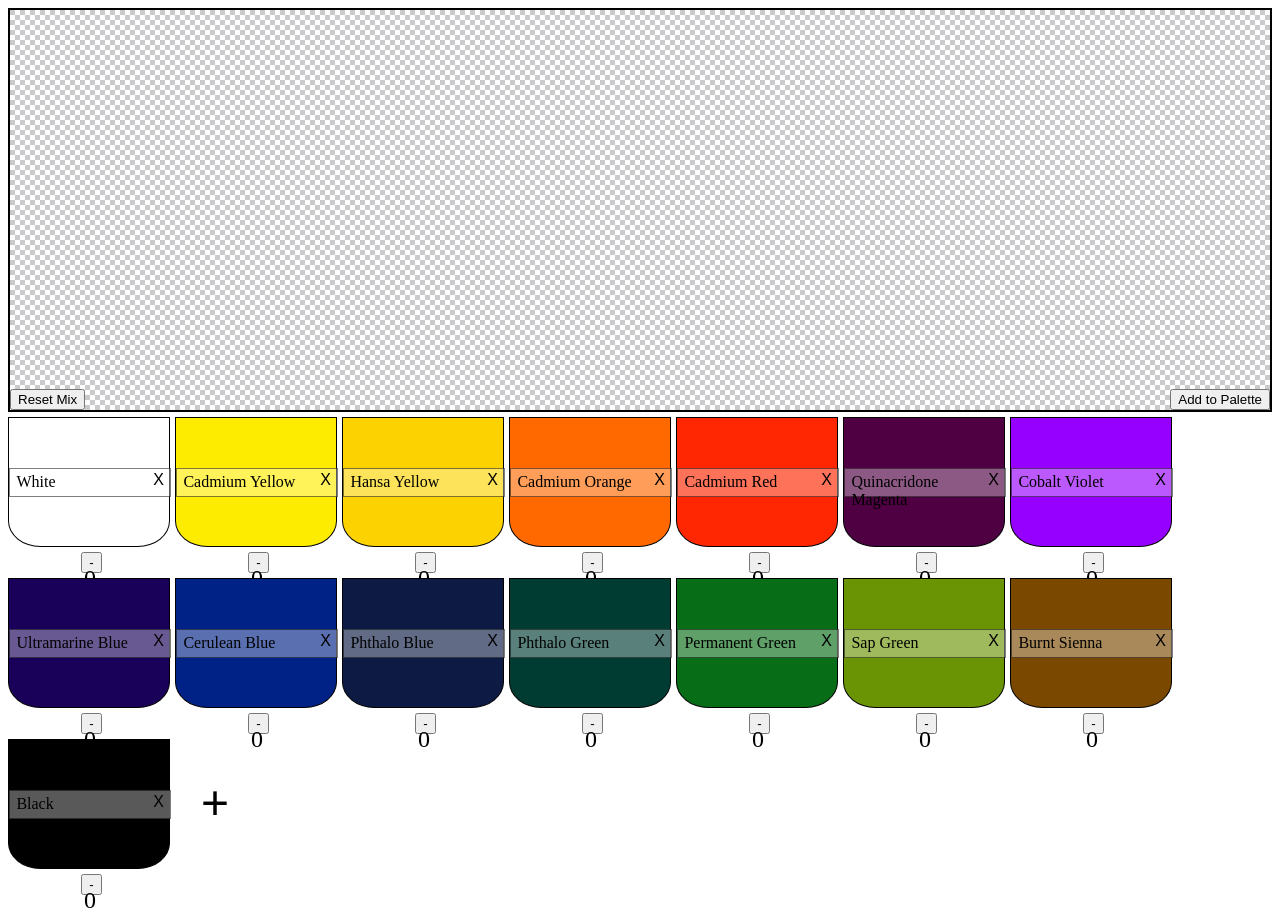
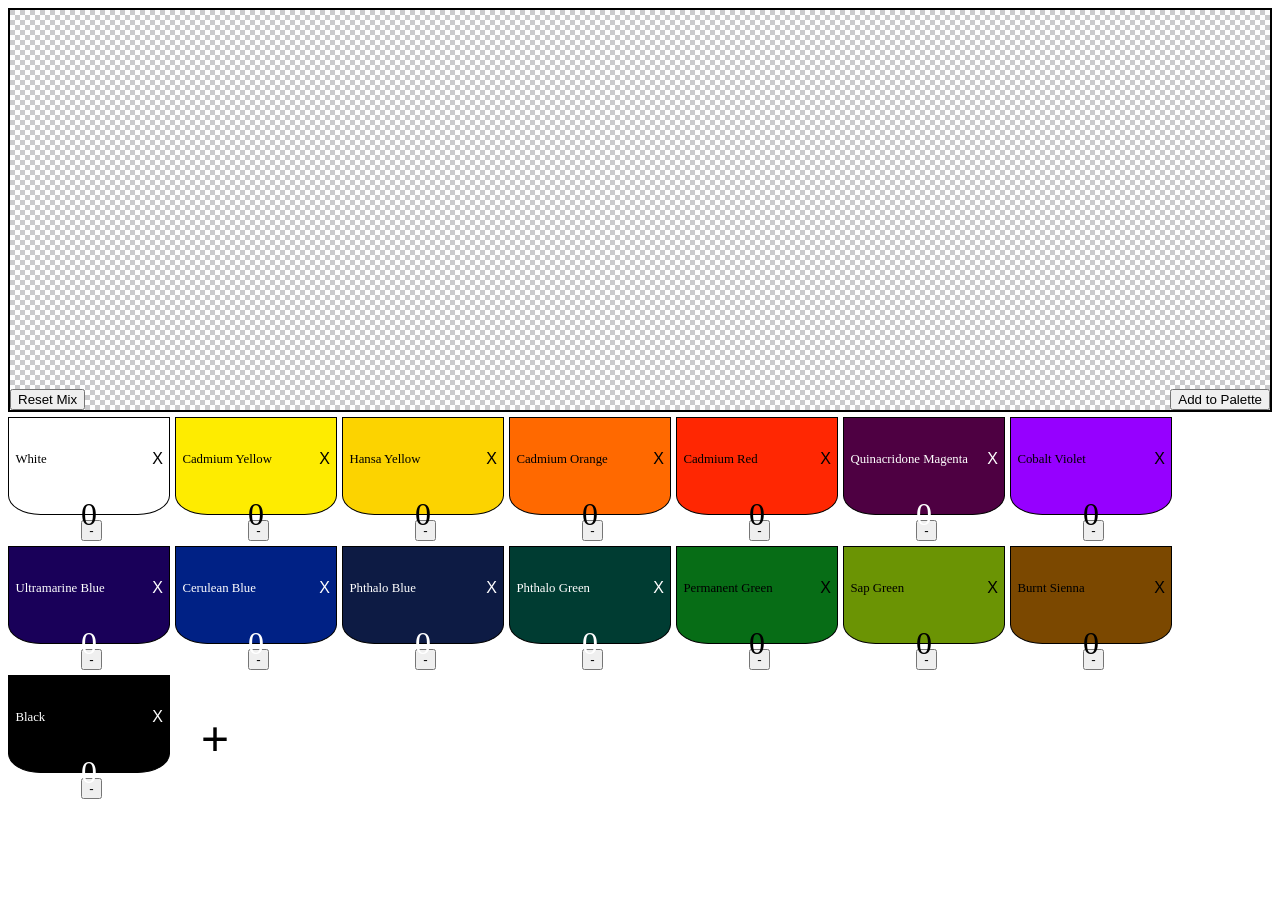
Before and after one commit to Palette-Pickers/paint-mixer, a React app: page / in a window 1280 px wide. After the commit the page ends 808 px from the top, so only its background shows below. Built offline with nearby package versions, Linux system fonts and the light colour scheme.

Commit message:
feature: color of palette text contrasts with background color

```diff
--- a/src/Mixer.scss
+++ b/src/Mixer.scss
@@ -100,7 +100,7 @@
         .swatch {
             position: relative;
             width: 10rem;
-            height: 8rem;
+            height: 6rem;
             margin: 5px 5px 5px 0;
             border-radius: 0 0 20% 20%;
             border: 1px solid black;
@@ -119,9 +119,9 @@
 
             .partsInMix {
                 padding: 0;
-                font-size: 1.5rem;
+                font-size: 2rem;
                 width: 100%;
-                top: 6rem;
+                top: 3rem;
                 position: relative;
                 display: flex;
                 justify-content: center;
@@ -133,6 +133,7 @@
                 z-index: 2;
                 display: block;
                 margin: 0.2rem 1rem 0.5rem 0.4rem;
+                font-size: 0.8rem
             }
             .swatch-ui {
                 display: flex;
@@ -141,8 +142,6 @@
                 align-items: center;
                 justify-content: space-between;
                 position: relative;
-                background-color: rgba(255, 255, 255, 0.35);
-                border: solid 1px rgba(0, 0, 0, 0.5);;
                 width: 100%;
                 bottom: 0;
                 right: 0;
--- a/src/Mixer.tsx
+++ b/src/Mixer.tsx
@@ -6,7 +6,7 @@ import Wheel from "@uiw/react-color-wheel";
 import ShadeSlider from '@uiw/react-color-shade-slider'
 import EditableInputRGBA from '@uiw/react-color-editable-input-rgba';;
 import {hsvaToRgba, hsvaToRgbaString} from '@uiw/color-convert';
-import {isDark} from './utils/isDark';
+import isDark from "./utils/isDark";
 
 
 interface ColorPart {
@@ -20,6 +20,32 @@ interface RGBColor {
     g: number;
     b: number;
     a?: number;
+}
+const normalizeRGB = (color: any): string => {
+    if (Array.isArray(color) && color.length >= 3) {
+        return `rgb(${color[0]}, ${color[1]}, ${color[2]})`;
+    } else if (typeof color === 'string') {
+        const match = color.match(/rgb\((\d+),\s*(\d+),\s*(\d+)\)/);
+        if (match) {
+            return `rgb(${match[1]}, ${match[2]}, ${match[3]})`;
+        }
+        return color;
+    } else {
+        console.error('Unexpected format for color:', color);
+        return '';
+    }
+}
+
+const rgbStringToRgb = (rgbString: string): RGBColor => {
+    const match = rgbString.match(/rgb\((\d+),\s*(\d+),\s*(\d+)\)/);
+    if (match) {
+        return {
+            r: parseInt(match[1]),
+            g: parseInt(match[2]),
+            b: parseInt(match[3]),
+        };
+    }
+    return {r: 0, g: 0, b: 0};
 }
 
 const Mixer: React.FC = () => {
@@ -49,54 +75,6 @@ const Mixer: React.FC = () => {
     const [editingLabelIndex, setEditingLabelIndex] = useState<number | null>(null);
     const [tempLabel, setTempLabel] = useState<string>('');
 
-
-    const makeColorSwatches = () => {
-        if (palette.length) {
-            return palette.map((swatch, i) => {
-                return (
-                    <div className="swatch-container">
-                        <div
-                            key={i}
-                            className="swatch"
-                            style={{backgroundColor: `${swatch.color}`}}
-                        >
-                            <div className="swatch-ui">
-                                <button className="remove-from-palette" onClick={() => handleRemoveFromPaletteClick(i)}>X</button>
-                                {editingLabelIndex === i ? (
-                                    <input
-                                        value={tempLabel}
-                                        onChange={(e) => setTempLabel(e.target.value)}
-                                        onBlur={() => {
-                                            const updatedPalette = [...palette];
-                                            updatedPalette[i].label = tempLabel;
-                                            setPalette(updatedPalette);
-                                            setEditingLabelIndex(null);
-                                        }}
-                                        autoFocus
-                                    />
-                                ) : (
-                                    <div className='label' onClick={() => {
-                                        setEditingLabelIndex(i);
-                                        setTempLabel(swatch.label);
-                                    }}>
-                                        {swatch.label}
-                                    </div>
-                                )}
-                                <div className="partsInMix" onClick={() => handleSwatchIncrementClick(i)}>{swatch.partsInMix}</div>
-                            </div>
-
-                        </div>
-                        <div className='change-parts-qty'>
-                            <button className="subtract-parts" onClick={() => handleSwatchDecrementClick(i)}>-</button>
-                        </div>
-
-                    </div>
-                )
-            })
-        }
-    }
-
-
     const handleSwatchIncrementClick = (index: number) => {
         const updatedPalette = [...palette];
         updatedPalette[index].partsInMix++;  // Increment partsInMix for the clicked swatch
@@ -106,7 +84,7 @@ const Mixer: React.FC = () => {
     const handleSwatchDecrementClick = (index: number) => {
         const updatedPalette = [...palette];
         if (updatedPalette[index].partsInMix > 0)
-            updatedPalette[index].partsInMix--;  // Decrement partsInMix for the clicked swatch
+            updatedPalette[index].partsInMix--;
         setPalette(updatedPalette);
     }
 
@@ -135,27 +113,71 @@ const Mixer: React.FC = () => {
                 }
             }
             const mixed_color = mixbox.latentToRgb(latent_mix);
-            return mixed_color;
+            return normalizeRGB(mixed_color);
         }
         else return 'rgba(0,0,0,0)';
     }
 
-    let paletteSwatches = makeColorSwatches();
+    const makeColorSwatches = () => {
+        if (palette.length) {
+            return palette.map((swatch, i) => {
+                return (
+                    <div className="swatch-container">
+                        <div
+                            key={i}
+                            className="swatch"
+                            style={{backgroundColor: `${swatch.color}`}}
+                        >
+                            <div className="swatch-ui">
+                                <button className="remove-from-palette" onClick={() => handleRemoveFromPaletteClick(i)}
+                                style={{color: isDark(rgbStringToRgb(swatch.color)) ? 'white' : 'black'}}>X</button>
+                                {editingLabelIndex === i ? (
+                                    <input
+                                        value={tempLabel}
+                                        onChange={(e) => setTempLabel(e.target.value)}
+                                        onBlur={() => {
+                                            const updatedPalette = [...palette];
+                                            updatedPalette[i].label = tempLabel;
+                                            setPalette(updatedPalette);
+                                            setEditingLabelIndex(null);
+                                        }}
+                                        autoFocus
+                                    />
+                                ) : (
+                                        <div className='label'
+                                            onClick={() => {
+                                                setEditingLabelIndex(i);
+                                                setTempLabel(swatch.label);
+                                            }}
+                                            style={{color: isDark(rgbStringToRgb(swatch.color)) ? 'white' : 'black'}}
+                                        >
 
-    const normalizeRGB = (color: any): string => {
-        if (Array.isArray(color) && color.length >= 3) {
-            return `rgb(${color[0]}, ${color[1]}, ${color[2]})`;
-        } else if (typeof color === 'string') {
-            const match = color.match(/rgb\((\d+),\s*(\d+),\s*(\d+)\)/);
-            if (match) {
-                return `rgb(${match[1]}, ${match[2]}, ${match[3]})`;
-            }
-            return color;
-        } else {
-            console.error('Unexpected format for color:', color);
-            return '';
+                                                {swatch.label}
+
+
+
+                                        </div>
+                                )}
+                                <div
+                                    className="partsInMix"
+                                    onClick={() => handleSwatchIncrementClick(i)}
+                                    style={{color: isDark(rgbStringToRgb(swatch.color)) ? 'white' : 'black'}}>
+                                    {swatch.partsInMix}
+                                </div>
+                            </div>
+
+                        </div>
+                        <div className='change-parts-qty'>
+                            <button className="subtract-parts" onClick={() => handleSwatchDecrementClick(i)}>-</button>
+                        </div>
+
+                    </div>
+                )
+            })
         }
     }
+
+    let paletteSwatches = makeColorSwatches();
 
     // Helper function to check if a color is already in the palette
     const isColorInPalette = (color: string, palette: ColorPart[]): boolean => {
@@ -166,6 +188,7 @@ const Mixer: React.FC = () => {
     const addToPalette = (color: string, palette: ColorPart[]) => {
         if (!isColorInPalette(color, palette)) { // Only add if the color is not in the palette
             let updatedPalette = [...palette];
+            console.log(color);
             updatedPalette.push({ "color": color, "label": normalizeRGB(color), "partsInMix": 0 });
             setPalette(updatedPalette);
         } else {
@@ -199,6 +222,8 @@ const Mixer: React.FC = () => {
     useEffect(() => {
         setMixedColor(getMixedColorFromPalette(palette));
     }, [palette]);
+
+
 
     return (
         <main className='Mixer'>
--- /dev/null
+++ b/src/utils/isDark.ts
@@ -0,0 +1,5 @@
+export default function isDark(color): boolean {
+    let luma = 0.2126 * color.r + 0.7152 * color.g + 0.0722 * color.b; // per ITU-R BT.709
+
+    return luma < 50;
+}
```
Also changed, not shown: src/utils/isDark.js (deleted, +0 -13 lines).
